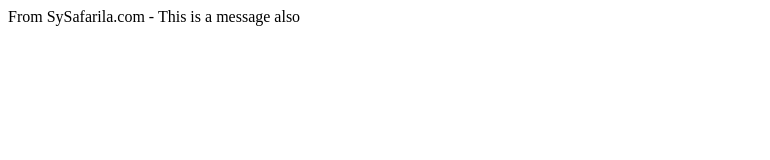
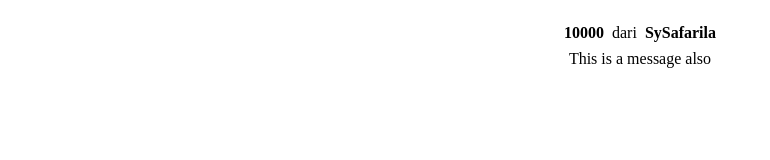
Before and after one commit to SySafarila/saweria-clone, a plain HTML site: page index.html in a window 1280 px wide. Shown: the whole page, without its empty margins (0-770 px from the left). Drawn offline with Linux system fonts and the light colour scheme.

Commit message:
Update index.html

```diff
--- a/index.html
+++ b/index.html
@@ -5,28 +5,58 @@
     <meta charset="UTF-8">
     <meta name="viewport" content="width=device-width, initial-scale=1.0">
     <title>Document</title>
+
+    <style>
+        #active-message {
+            display: flex;
+            flex-direction: column;
+            align-items: center;
+            row-gap: 8px;
+            padding: 1rem;
+        }
+
+        #active-message div {
+            display: flex;
+            column-gap: 8px;
+        }
+
+        #price,
+        #from {
+            font-weight: bold;
+        }
+    </style>
 </head>
 
 <body>
-    <div id="active-message"></div>
+    <div id="active-message">
+        <div>
+            <span id="price"></span>
+            <span>dari</span>
+            <span id="from"></span>
+        </div>
+        <span id="message"></span>
+    </div>
 
     <script>
         let messages = []
-        let n = 0
+        let startIndex = 0
         let looperStatus = true
 
         messages.push({
-            time: 2000,
+            time: 5000,
+            price: 10000,
             from: 'Syahrul Safarila',
             message: 'This is a message'
         })
         messages.push({
-            time: 2000,
+            time: 5000,
+            price: 10000,
             from: 'SySafarila',
             message: 'This is a message also'
         })
         messages.push({
-            time: 3000,
+            time: 5000,
+            price: 10000,
             from: 'SySafarila.com',
             message: 'This is a message also'
         })
@@ -36,25 +66,29 @@
 
         function showMessage() {
             const activeMessage = document.querySelector('#active-message')
-            activeMessage.innerHTML = `From ${messages[n]?.from} - ${messages[n]?.message}`
+            activeMessage.querySelector('#price').innerHTML = messages[startIndex].price
+            activeMessage.querySelector('#from').innerHTML = messages[startIndex].from
+            activeMessage.querySelector('#message').innerHTML = messages[startIndex].message
+
             setTimeout(() => {
                 clearMessage()
-                if (messages.length > n) {
+                if (messages.length > startIndex) {
                     showMessage()
                 }
                 looperStatus = false
-            }, messages[n].time);
-            n = n + 1
+            }, messages[startIndex].time);
+            startIndex = startIndex + 1
         }
 
         function clearMessage() {
             const activeMessage = document.querySelector('#active-message')
-            activeMessage.innerHTML = ``
+            activeMessage.innerHTML = `<div><span id="price"></span><span>dari</span><span id="from"></span></div><span id="message"></span>`
         }
 
         function newMessage(message, from) {
             messages.push({
-                time: 3000,
+                time: 10000,
+                price: 10000,
                 from: from ?? 'Someone',
                 message: message ?? ''
             })
```
